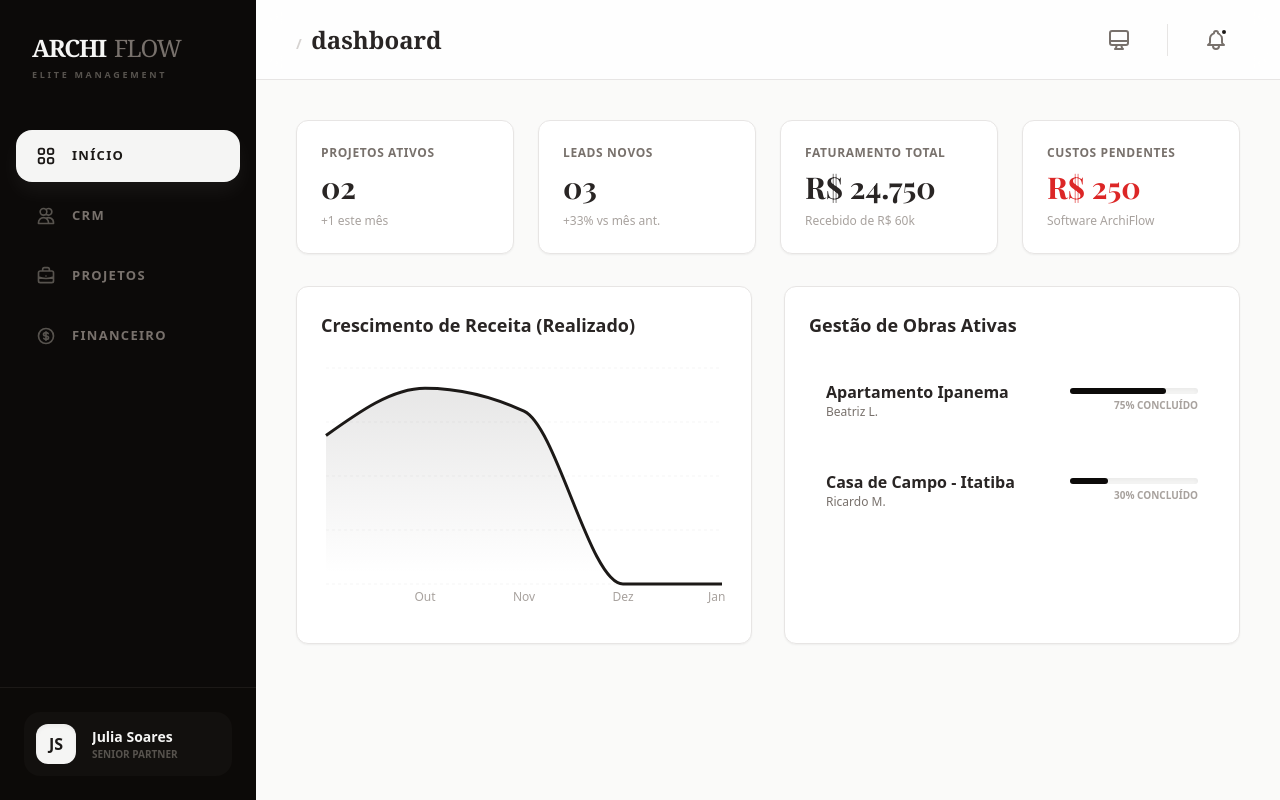
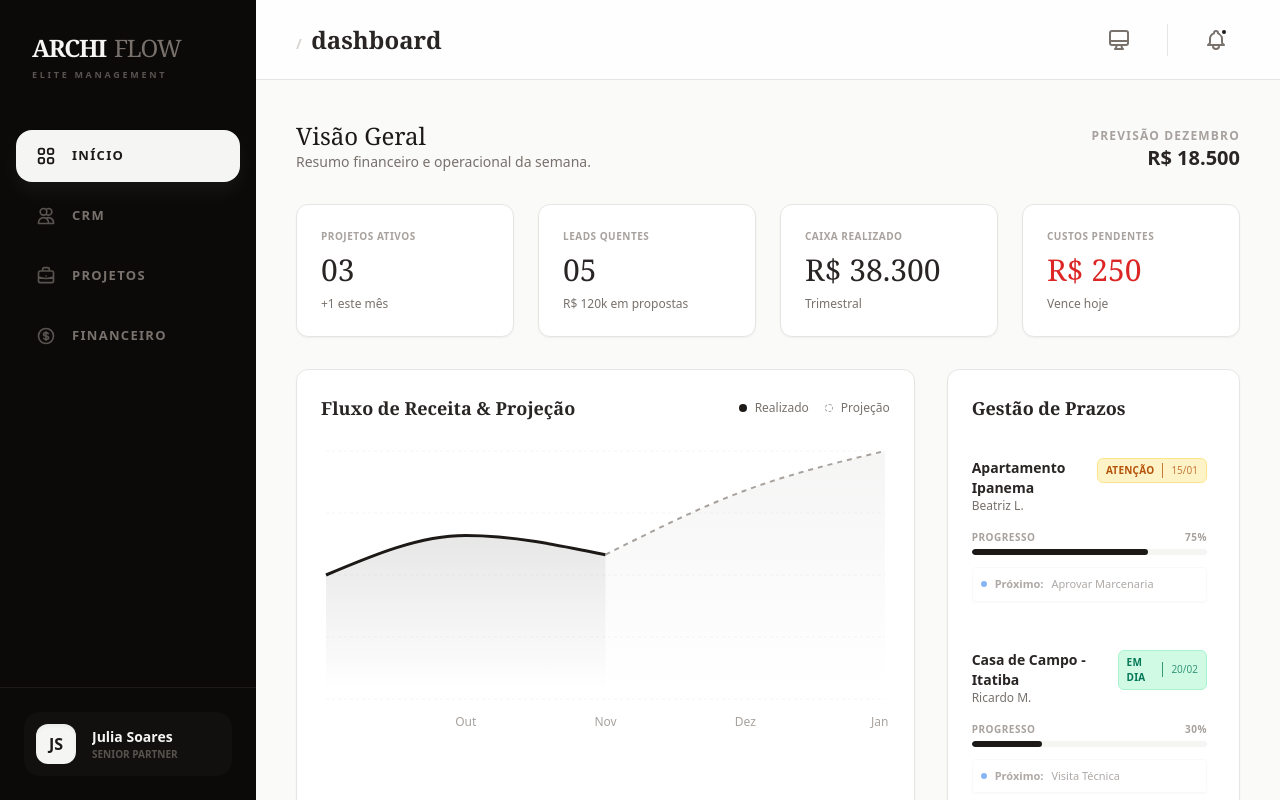
Before and after one commit to tr013432-design/Spazio, a React (Vite) app: page / in a window 1280 px wide. Built offline with nearby package versions, Linux system fonts and the light colour scheme.

Commit message:
Update Dashboard.tsx

```diff
--- a/components/Dashboard.tsx
+++ b/components/Dashboard.tsx
@@ -1,46 +1,118 @@
+import React from 'react';
+import { AreaChart, Area, XAxis, YAxis, CartesianGrid, Tooltip, ResponsiveContainer, ReferenceLine } from 'recharts';
 
-import React from 'react';
-import { AreaChart, Area, XAxis, YAxis, CartesianGrid, Tooltip, ResponsiveContainer } from 'recharts';
-
-// Sincronizado com Finance.tsx
+// DADOS DO GRÁFICO ATUALIZADOS
+// Lógica: 'revenue' é o realizado. 'projected' é a previsão futura.
+// Nota: Novembro tem ambos para conectar as linhas visualmente.
 const chartData = [
-  { name: 'Set', revenue: 11000 },
-  { name: 'Out', revenue: 14500 },
-  { name: 'Nov', revenue: 12800 },
-  { name: 'Dez', revenue: 0 },
-  { name: 'Jan', revenue: 0 },
+  { name: 'Set', revenue: 11000, projected: null },
+  { name: 'Out', revenue: 14500, projected: null },
+  { name: 'Nov', revenue: 12800, projected: 12800 }, // Ponto de conexão
+  { name: 'Dez', revenue: null, projected: 18500 },  // Previsão baseada em contratos
+  { name: 'Jan', revenue: null, projected: 22000 },  // Previsão de crescimento
 ];
 
-// Sincronizado com Projects.tsx
+// DADOS DE PROJETOS COM STATUS
 const recentProjects = [
-  { title: 'Apartamento Ipanema', client: 'Beatriz L.', progress: 75 },
-  { title: 'Casa de Campo - Itatiba', client: 'Ricardo M.', progress: 30 },
+  {
+    title: 'Apartamento Ipanema',
+    client: 'Beatriz L.',
+    progress: 75,
+    deadline: '15/01',
+    status: 'alert', // normal, alert, delayed
+    nextAction: 'Aprovar Marcenaria'
+  },
+  {
+    title: 'Casa de Campo - Itatiba',
+    client: 'Ricardo M.',
+    progress: 30,
+    deadline: '20/02',
+    status: 'normal',
+    nextAction: 'Visita Técnica'
+  },
+  {
+    title: 'Studio Leblon',
+    client: 'Carlos E.',
+    progress: 90,
+    deadline: '05/01',
+    status: 'delayed',
+    nextAction: 'Entrega Final'
+  },
 ];
+
+// Componente auxiliar para Status Badge
+const StatusBadge = ({ status, deadline }: { status: string, deadline: string }) => {
+  const colors = {
+    normal: 'bg-emerald-100 text-emerald-700 border-emerald-200',
+    alert: 'bg-amber-100 text-amber-700 border-amber-200',
+    delayed: 'bg-red-100 text-red-700 border-red-200',
+  };
+
+  const labels = {
+    normal: 'Em dia',
+    alert: 'Atenção',
+    delayed: 'Atrasado',
+  };
+
+  return (
+    <div className={`flex items-center gap-2 px-2 py-1 rounded-md border ${colors[status as keyof typeof colors]}`}>
+      <span className="text-[10px] font-bold uppercase tracking-wide">{labels[status as keyof typeof labels]}</span>
+      <span className="text-[10px] opacity-75 border-l border-current pl-2">{deadline}</span>
+    </div>
+  );
+};
 
 const Dashboard: React.FC = () => {
   return (
-    <div className="space-y-8 animate-fadeIn">
-      {/* Stats Cards - Sincronizados com o estado das outras abas */}
+    <div className="space-y-8 animate-fadeIn pb-10">
+
+      {/* HEADER DE BOAS VINDAS (Opcional, mas dá um toque pessoal) */}
+      <div className="flex justify-between items-end">
+        <div>
+          <h2 className="text-2xl font-serif text-stone-900">Visão Geral</h2>
+          <p className="text-stone-500 text-sm">Resumo financeiro e operacional da semana.</p>
+        </div>
+        <div className="text-right">
+          <p className="text-xs font-bold text-stone-400 uppercase tracking-widest">Previsão Dezembro</p>
+          <p className="text-xl font-bold text-stone-800">R$ 18.500</p>
+        </div>
+      </div>
+
+      {/* Stats Cards */}
       <div className="grid grid-cols-1 md:grid-cols-2 lg:grid-cols-4 gap-6">
         {[
-          { label: 'Projetos Ativos', value: '02', trend: '+1 este mês', color: 'text-stone-800' },
-          { label: 'Leads Novos', value: '03', trend: '+33% vs mês ant.', color: 'text-stone-800' },
-          { label: 'Faturamento Total', value: 'R$ 24.750', trend: 'Recebido de R$ 60k', color: 'text-stone-800' },
-          { label: 'Custos Pendentes', value: 'R$ 250', trend: 'Software ArchiFlow', color: 'text-red-600' },
+          { label: 'Projetos Ativos', value: '03', trend: '+1 este mês', color: 'text-stone-800' },
+          { label: 'Leads Quentes', value: '05', trend: 'R$ 120k em propostas', color: 'text-stone-800' },
+          { label: 'Caixa Realizado', value: 'R$ 38.300', trend: 'Trimestral', color: 'text-stone-800' },
+          { label: 'Custos Pendentes', value: 'R$ 250', trend: 'Vence hoje', color: 'text-red-600' },
         ].map((stat, i) => (
-          <div key={i} className="bg-white p-6 rounded-xl border border-stone-200 shadow-sm transition-transform hover:scale-[1.02]">
-            <p className="text-xs font-semibold uppercase tracking-wider text-stone-500 mb-2">{stat.label}</p>
-            <h3 className={`text-3xl font-bold ${stat.color}`}>{stat.value}</h3>
-            <p className="text-xs text-stone-400 mt-2">{stat.trend}</p>
+          <div key={i} className="bg-white p-6 rounded-xl border border-stone-200 shadow-sm hover:shadow-md transition-all duration-300">
+            <p className="text-[10px] font-bold uppercase tracking-wider text-stone-400 mb-2">{stat.label}</p>
+            <h3 className={`text-3xl font-serif ${stat.color}`}>{stat.value}</h3>
+            <p className="text-xs text-stone-500 mt-2 font-medium">{stat.trend}</p>
           </div>
         ))}
       </div>
 
-      <div className="grid grid-cols-1 lg:grid-cols-2 gap-8">
-        {/* Main Chart */}
-        <div className="bg-white p-6 rounded-xl border border-stone-200 shadow-sm">
-          <h4 className="text-lg font-bold mb-6 text-stone-800">Crescimento de Receita (Realizado)</h4>
-          <div className="h-64">
+      <div className="grid grid-cols-1 lg:grid-cols-3 gap-8">
+
+        {/* Main Chart - Ocupa 2 colunas */}
+        <div className="lg:col-span-2 bg-white p-6 rounded-xl border border-stone-200 shadow-sm">
+          <div className="flex justify-between items-center mb-6">
+            <h4 className="text-lg font-bold text-stone-800 font-serif">Fluxo de Receita & Projeção</h4>
+            <div className="flex gap-4 text-xs">
+              <div className="flex items-center gap-2">
+                <span className="w-2 h-2 rounded-full bg-stone-900"></span>
+                <span className="text-stone-500">Realizado</span>
+              </div>
+              <div className="flex items-center gap-2">
+                <span className="w-2 h-2 rounded-full border border-stone-400 border-dashed"></span>
+                <span className="text-stone-500">Projeção</span>
+              </div>
+            </div>
+          </div>
+
+          <div className="h-72">
             <ResponsiveContainer width="100%" height="100%">
               <AreaChart data={chartData}>
                 <defs>
@@ -48,41 +120,70 @@ const Dashboard: React.FC = () => {
                     <stop offset="5%" stopColor="#1c1917" stopOpacity={0.1}/>
                     <stop offset="95%" stopColor="#1c1917" stopOpacity={0}/>
                   </linearGradient>
+                  <linearGradient id="colorProj" x1="0" y1="0" x2="0" y2="1">
+                    <stop offset="5%" stopColor="#a8a29e" stopOpacity={0.1}/>
+                    <stop offset="95%" stopColor="#a8a29e" stopOpacity={0}/>
+                  </linearGradient>
                 </defs>
                 <CartesianGrid strokeDasharray="3 3" vertical={false} stroke="#f5f5f5" />
-                <XAxis dataKey="name" stroke="#a8a29e" fontSize={12} tickLine={false} axisLine={false} />
+                <XAxis dataKey="name" stroke="#a8a29e" fontSize={12} tickLine={false} axisLine={false} dy={10} />
                 <YAxis hide />
                 <Tooltip
-                  contentStyle={{ backgroundColor: '#fff', border: 'none', borderRadius: '12px', boxShadow: '0 10px 15px rgba(0,0,0,0.05)' }}
+                  contentStyle={{ backgroundColor: '#fff', border: 'none', borderRadius: '8px', boxShadow: '0 10px 15px rgba(0,0,0,0.05)' }}
+                  formatter={(value: number) => [`R$ ${value}`, '']}
+                  labelStyle={{ color: '#a8a29e', marginBottom: '0.5rem', fontSize: '12px', textTransform: 'uppercase', letterSpacing: '1px' }}
                 />
+
+                {/* Área de Realizado (Preto Sólido) */}
                 <Area type="monotone" dataKey="revenue" stroke="#1c1917" fillOpacity={1} fill="url(#colorRev)" strokeWidth={3} />
+
+                {/* Área de Projeção (Cinza Tracejado) */}
+                <Area type="monotone" dataKey="projected" stroke="#a8a29e" strokeDasharray="5 5" fillOpacity={1} fill="url(#colorProj)" strokeWidth={2} />
               </AreaChart>
             </ResponsiveContainer>
           </div>
         </div>
 
-        {/* Recent Projects - Mapeado dos dados reais */}
-        <div className="bg-white p-6 rounded-xl border border-stone-200 shadow-sm">
-          <h4 className="text-lg font-bold mb-6 text-stone-800">Gestão de Obras Ativas</h4>
-          <div className="space-y-4">
+        {/* Recent Projects - Ocupa 1 coluna */}
+        <div className="bg-white p-6 rounded-xl border border-stone-200 shadow-sm flex flex-col h-full">
+          <h4 className="text-lg font-bold mb-6 text-stone-800 font-serif">Gestão de Prazos</h4>
+          <div className="space-y-6 flex-1 overflow-y-auto pr-2">
             {recentProjects.map((p, i) => (
-              <div key={i} className="flex items-center justify-between p-4 rounded-xl hover:bg-stone-50 transition-colors border border-transparent hover:border-stone-100">
-                <div className="flex-1">
-                  <p className="font-bold text-stone-800">{p.title}</p>
-                  <p className="text-xs text-stone-500 font-medium">{p.client}</p>
+              <div key={i} className="group p-3 -mx-3 rounded-lg hover:bg-stone-50 transition-colors cursor-pointer">
+                <div className="flex justify-between items-start mb-2">
+                  <div>
+                    <p className="font-bold text-stone-800 text-sm">{p.title}</p>
+                    <p className="text-xs text-stone-500">{p.client}</p>
+                  </div>
+                  <StatusBadge status={p.status} deadline={p.deadline} />
                 </div>
-                <div className="w-32">
-                  <div className="w-full bg-stone-100 rounded-full h-1.5 shadow-inner">
-                    <div className="bg-stone-950 h-1.5 rounded-full transition-all duration-1000" style={{ width: `${p.progress}%` }}></div>
+
+                {/* Barra de Progresso */}
+                <div className="relative pt-2">
+                  <div className="flex justify-between text-[10px] text-stone-400 mb-1 uppercase tracking-wider font-bold">
+                    <span>Progresso</span>
+                    <span>{p.progress}%</span>
                   </div>
-                  <p className="text-[10px] text-right mt-1 font-black uppercase text-stone-400">{p.progress}% concluído</p>
+                  <div className="w-full bg-stone-100 rounded-full h-1.5 overflow-hidden">
+                    <div
+                      className={`h-1.5 rounded-full transition-all duration-1000 ${p.status === 'delayed' ? 'bg-red-500' : 'bg-stone-900'}`}
+                      style={{ width: `${p.progress}%` }}
+                    ></div>
+                  </div>
+                </div>
+
+                {/* Next Action - Micro interação */}
+                <div className="mt-3 flex items-center gap-2 text-[11px] text-stone-500 bg-white border border-stone-100 p-2 rounded shadow-sm opacity-60 group-hover:opacity-100 transition-opacity">
+                  <span className="w-1.5 h-1.5 rounded-full bg-blue-500"></span>
+                  <span className="font-semibold">Próximo:</span> {p.nextAction}
                 </div>
               </div>
             ))}
-            {recentProjects.length === 0 && (
-              <div className="py-10 text-center text-stone-400 italic">Nenhum projeto ativo no momento.</div>
-            )}
           </div>
+
+          <button className="w-full mt-4 py-3 text-xs font-bold uppercase tracking-widest text-stone-500 hover:text-stone-900 border-t border-stone-100 transition-colors">
+            Ver Cronograma Completo
+          </button>
         </div>
       </div>
     </div>
```
